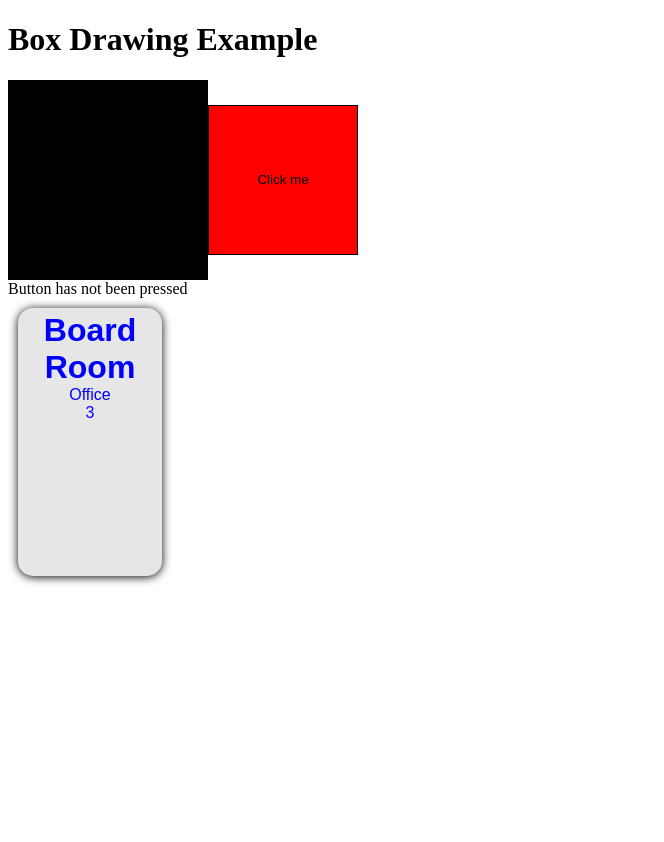
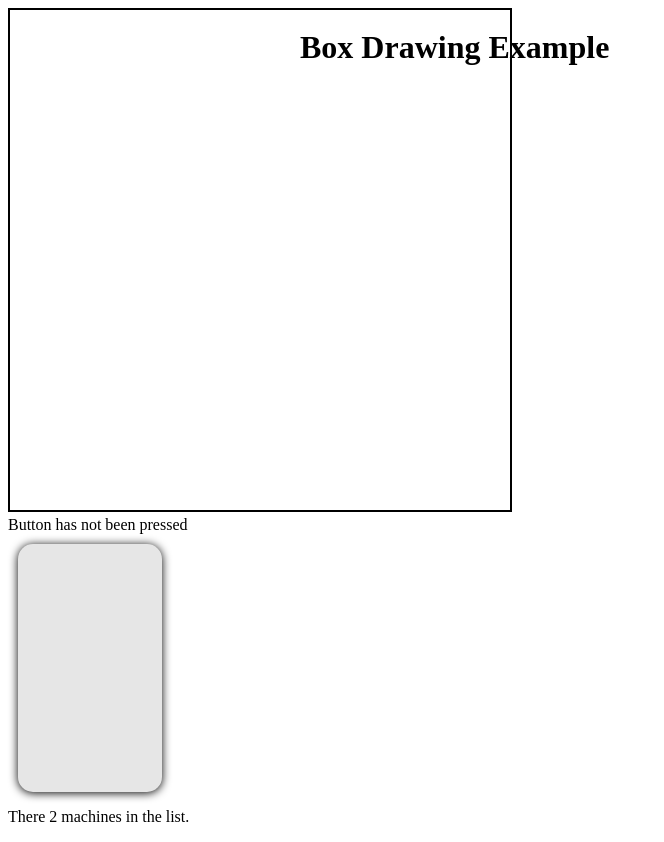
Before and after one commit to bazkitchin/FactoryWorker, a React (Create React App) app: page / in a window 1280 px wide. Shown: the whole page, without its empty margins (0-664 px from the left). Before the commit the page ends 800 px from the top, so only its background shows below. Built offline with nearby package versions, Linux system fonts and the light colour scheme.

Commit message:
Update 8 files

```diff
--- a/src/App.tsx
+++ b/src/App.tsx
@@ -6,17 +6,30 @@ import Box from "./components/box";
 import StatusComponent from "./components/status";
 import FullScreenComponent from "./components/fullscreen";
 import FaultCard from "./components/faultCard";
+import MachineDeck from "./components/machineInfo";
 
 export default function App() {
+  const CONTAINER: React.CSSProperties = {
+    position: "absolute",
+    left: 300,
+  };
+  const CANVAS: React.CSSProperties = {
+    height: 500,
+    width: 500,
+    border: "2px solid rgba(0, 0, 0, 1)",
+  };
   return (
     <Provider store={store}>
       <div>
-        <h1>Box Drawing Example</h1>
-        <Box width={200} height={200} color="black" />
-        <Box width={150} height={150} color="red" />
+        <h1 style={CONTAINER}>Box Drawing Example</h1>
+        <canvas style={CANVAS}>
+          <Box width={200} height={200} color="black" />
+          <Box width={150} height={150} color="red" />
+        </canvas>
         <StatusComponent />
       </div>
       <FaultCard />
+      <MachineDeck />
     </Provider>
   );
 }
--- a/src/components/faultCard.tsx
+++ b/src/components/faultCard.tsx
@@ -1,18 +1,18 @@
 import React, { CSSProperties } from "react";
 import Box from "./box";
-import machine1 from "./machineInfo";
+import MachineDeck from "./machineInfo";
 import "./styles/faultCard.css";
 
 const FaultCard: React.FC = () => {
   const CONTAINER: CSSProperties = {
-    color: machine1.type.colour,
+    // color: machine1.type.colour,
   };
   return (
     <div className="card">
       <div style={CONTAINER}>
-        <h1 className="value">{machine1.name}</h1>
-        <p className="info">{machine1.type.name}</p>
-        <p className="info">{machine1.floor}</p>
+        {/* <h1 className="value">{MachineDeck.name}</h1> */}
+        {/* <p className="info">{machine1.type.name}</p>
+        <p className="info">{machine1.floor}</p> */}
       </div>
     </div>
   );
--- a/src/components/machineInfo.tsx
+++ b/src/components/machineInfo.tsx
@@ -1,5 +1,9 @@
 import React, { useState, useEffect } from "react";
 import jsonData from "../machines.json";
+
+type MachineProp = {
+  name: string;
+};
 
 type machineType = {
   name: string;
@@ -20,15 +24,22 @@ const type2: machineType = { name: "Assembly", colour: "green" };
 const type3: machineType = { name: "Fabrication", colour: "black" };
 const type4: machineType = { name: "Chemical", colour: "yellow" };
 
-const machine1: machine = {
-  name: "Board Room",
-  type: type1,
-  floor: 3,
-  x: 1,
-  y: 1,
-  links: [],
+// const machine1: machine = {
+//   name: "Board Room",
+//   type: type1,
+//   floor: 3,
+//   x: 1,
+//   y: 1,
+//   links: [],
+// };
+
+const MachineDeck: React.FC = () => {
+  const machines = JSON.parse(JSON.stringify(jsonData.machines));
+  return (
+    <div>
+      <p>There {machines.length} machines in the list.</p>
+    </div>
+  );
 };
 
-
-
-export default machine1;
+export default MachineDeck;
--- a/src/components/styles/faultCard.css
+++ b/src/components/styles/faultCard.css
@@ -2,7 +2,7 @@
   font-family: Arial, Helvetica, sans-serif;
   font-size: 8px;
   width: 120px;
-  height: 260px;
+  aspect-ratio: 2/4;
   margin: 10px;
   padding: 0.5em 1.5em;
   background: rgb(230, 230, 230);
@@ -13,7 +13,7 @@
 
 .hiddenCard {
   width: 110px;
-  height: 250px;
+  aspect-ratio: 2/4;
   margin: 10px;
   padding: 0.5em 1.5em;
   background-image: linear-gradient(
@@ -62,12 +62,10 @@
 @media screen and (max-width: 992px) {
   .card {
     width: 70px;
-    height: 180px;
   }
 
   .hiddenCard {
     width: 60px;
-    height: 170px;
   }
 
   .value {
@@ -86,13 +84,11 @@
 @media screen and (max-width: 600px) {
   .card {
     width: 45px;
-    height: 100px;
     padding: 5px 10px;
   }
 
   .hiddenCard {
     width: 41px;
-    height: 96px;
     padding: 5px 10px;
     border: 2px solid white;
   }
--- a/src/machines.json
+++ b/src/machines.json
@@ -7,6 +7,14 @@
       "x": 1,
       "y": 1,
       "links": ["Finacial Services"]
+    },
+    {
+      "name": "Server Room",
+      "type": 1,
+      "floor": 3,
+      "x": 1,
+      "y": 1,
+      "links": ["Finacial Services"]
     }
   ]
 }
```
Also changed, not shown: package.json (+10 -6 lines), .eslintrc.json (added), 1 other file (tests, documents, lock files or other folders).
